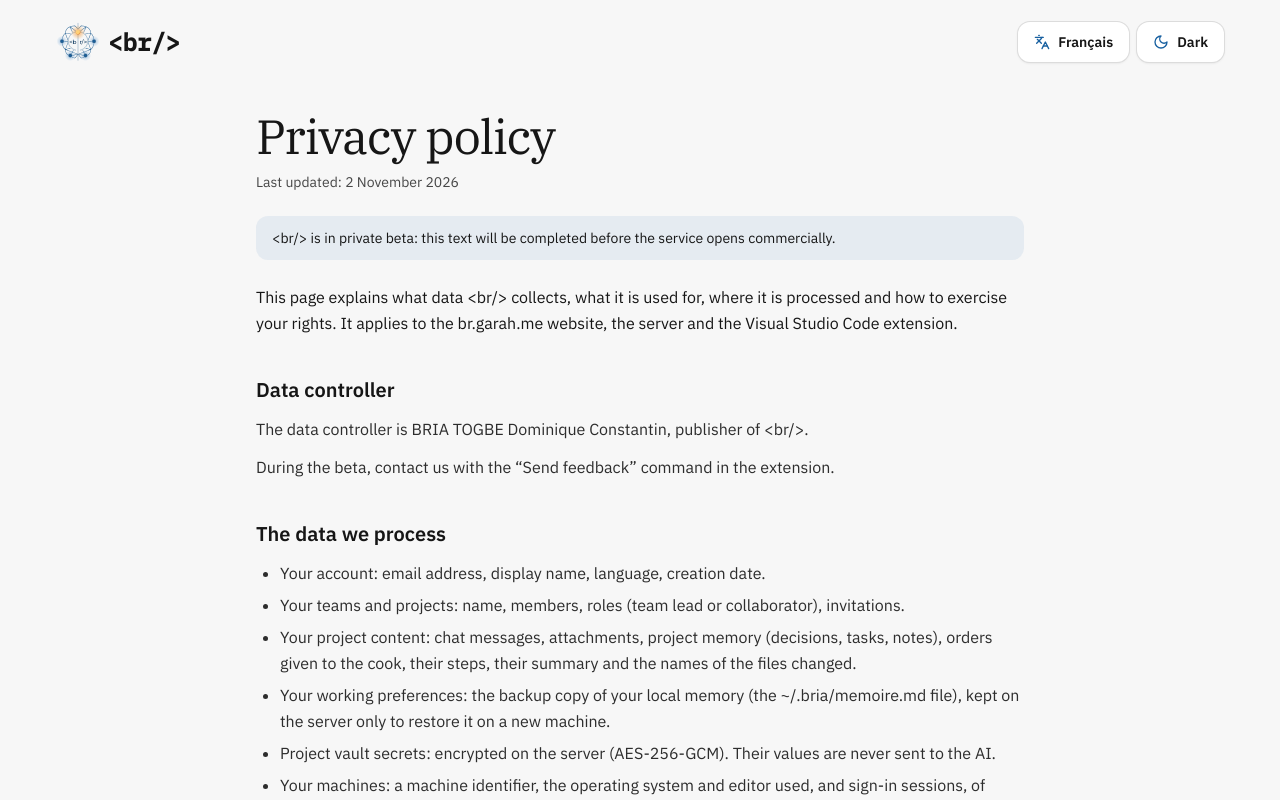
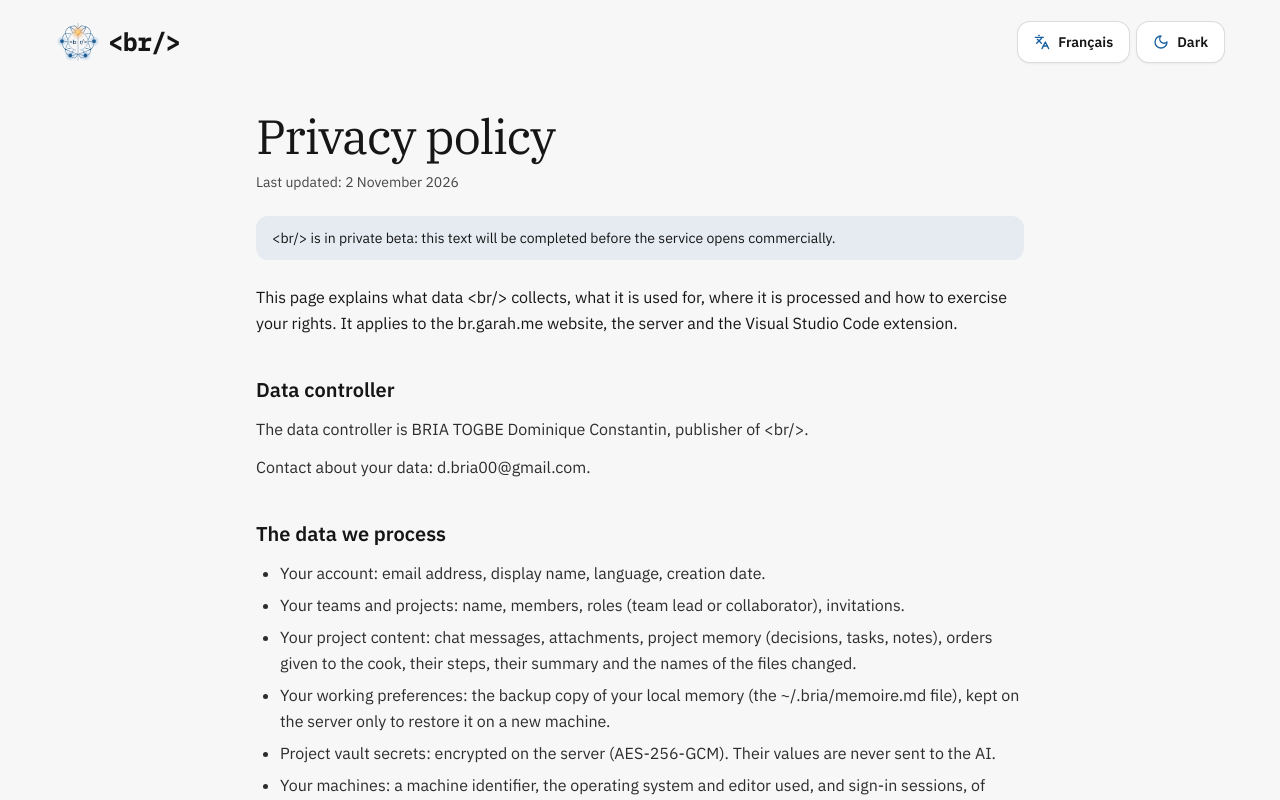
Before and after one commit to Dominique-BRIA/br.ai-frontendweb, a Next.js app: page /en/privacy in a window 1280 px wide. Shown: the top 800 px of the page. Built offline with nearby package versions, Linux system fonts and the light colour scheme; no server answers.

Commit message:
Pages légales : adresse de contact
Les mentions légales et la politique de confidentialité indiquent
d.bria00@gmail.com comme contact, à la place de la commande « Envoyer un
retour » de l'extension.

```diff
--- a/src/app/_legal/publisher.ts
+++ b/src/app/_legal/publisher.ts
@@ -10,7 +10,7 @@ export const PUBLISHER = {
   /** Numéro d'immatriculation (RCCM, SIREN…), s'il existe. */
   registration: null as string | null,
   address: null as string | null,
-  email: null as string | null,
+  email: "d.bria00@gmail.com" as string | null,
   /** Droit applicable et tribunaux compétents, à préciser avec l'immatriculation. */
   jurisdiction: null as string | null,
 };
```
